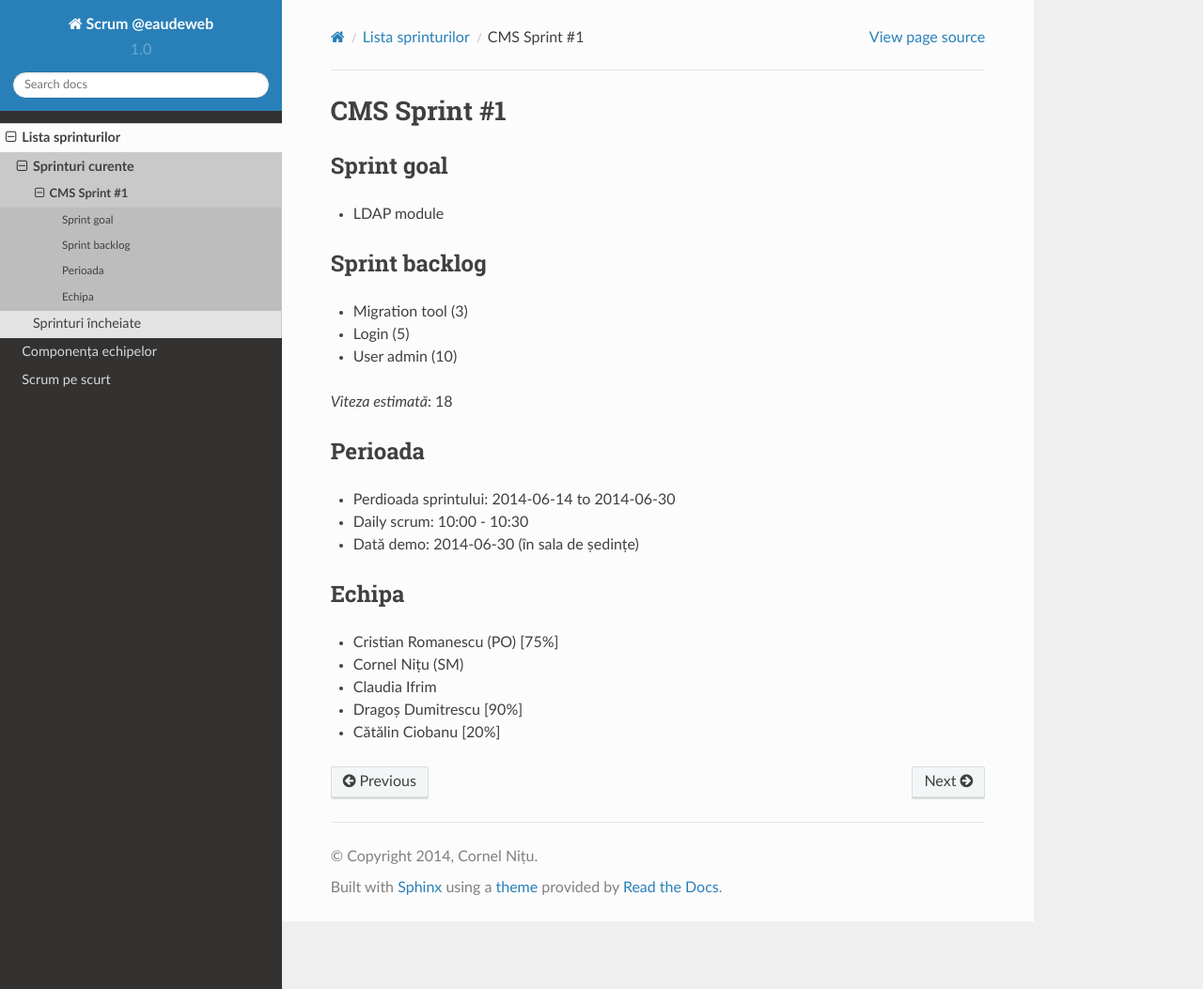
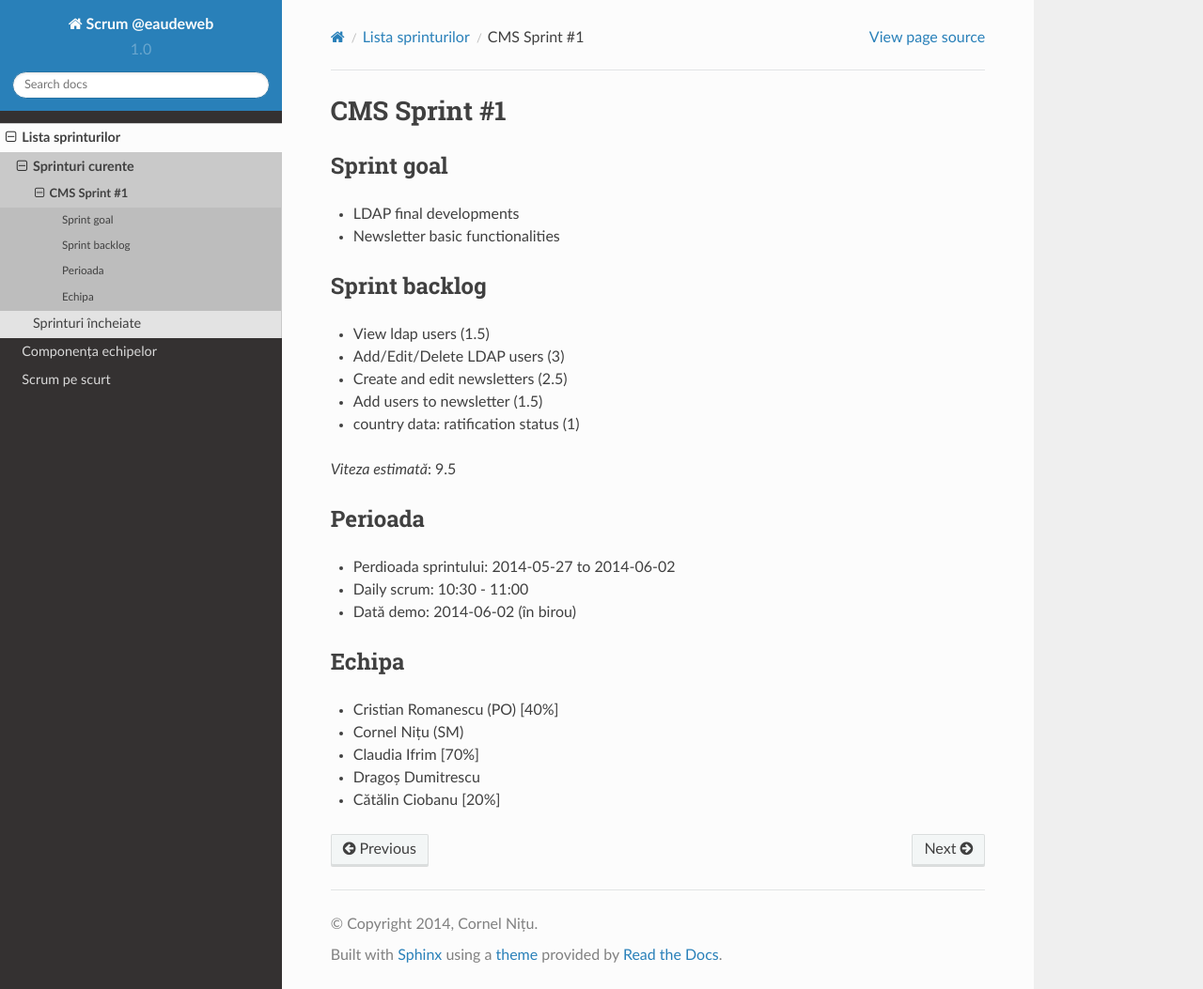
Before and after one commit to nico4/scrum, a Sphinx documentation site: the page built from source/sprints/cms/1.rst, in a window 1280 px wide and 1053 px high. Shown: the whole window at 94% size. Built offline with Sphinx 7.4.7 and the Read the Docs theme 2.0.0, drawn with Linux system fonts in a browser that asks for light colours.

Commit message:
cms: sprint #1

```diff
--- a/source/sprints/cms/1.rst
+++ b/source/sprints/cms/1.rst
@@ -7,31 +7,33 @@ CMS Sprint #1
 -----------
 Sprint goal
 -----------
-* LDAP module
-
+* LDAP final developments
+* Newsletter basic functionalities
 
 --------------
 Sprint backlog
 --------------
-* Migration tool (3)
-* Login (5)
-* User admin (10)
+* View ldap users (1.5)
+* Add/Edit/Delete LDAP users (3)
+* Create and edit newsletters (2.5)
+* Add users to newsletter (1.5)
+* country data: ratification status (1)
 
-*Viteza estimată*: 18
+*Viteza estimată*: 9.5
 
 --------
 Perioada
 --------
-* Perdioada sprintului: 2014-06-14 to 2014-06-30
-* Daily scrum: 10:00 - 10:30
-* Dată demo: 2014-06-30 (în sala de ședințe)
+* Perdioada sprintului: 2014-05-27 to 2014-06-02
+* Daily scrum: 10:30 - 11:00
+* Dată demo: 2014-06-02 (în birou)
 
 ------
 Echipa
 ------
 
-* Cristian Romanescu (PO) [75%]
+* Cristian Romanescu (PO) [40%]
 * Cornel Nițu (SM)
-* Claudia Ifrim
-* Dragoș Dumitrescu [90%]
+* Claudia Ifrim [70%]
+* Dragoș Dumitrescu
 * Cătălin Ciobanu [20%]
--- a/source/sprints/index.rst
+++ b/source/sprints/index.rst
@@ -18,7 +18,4 @@ Sprinturi încheiate
 -------------------
 
 
-.. toctree::
-   :maxdepth: 1
-
-* `CMS Sprint #0 <cms/0.html>`_
+nimic încheiat
```
